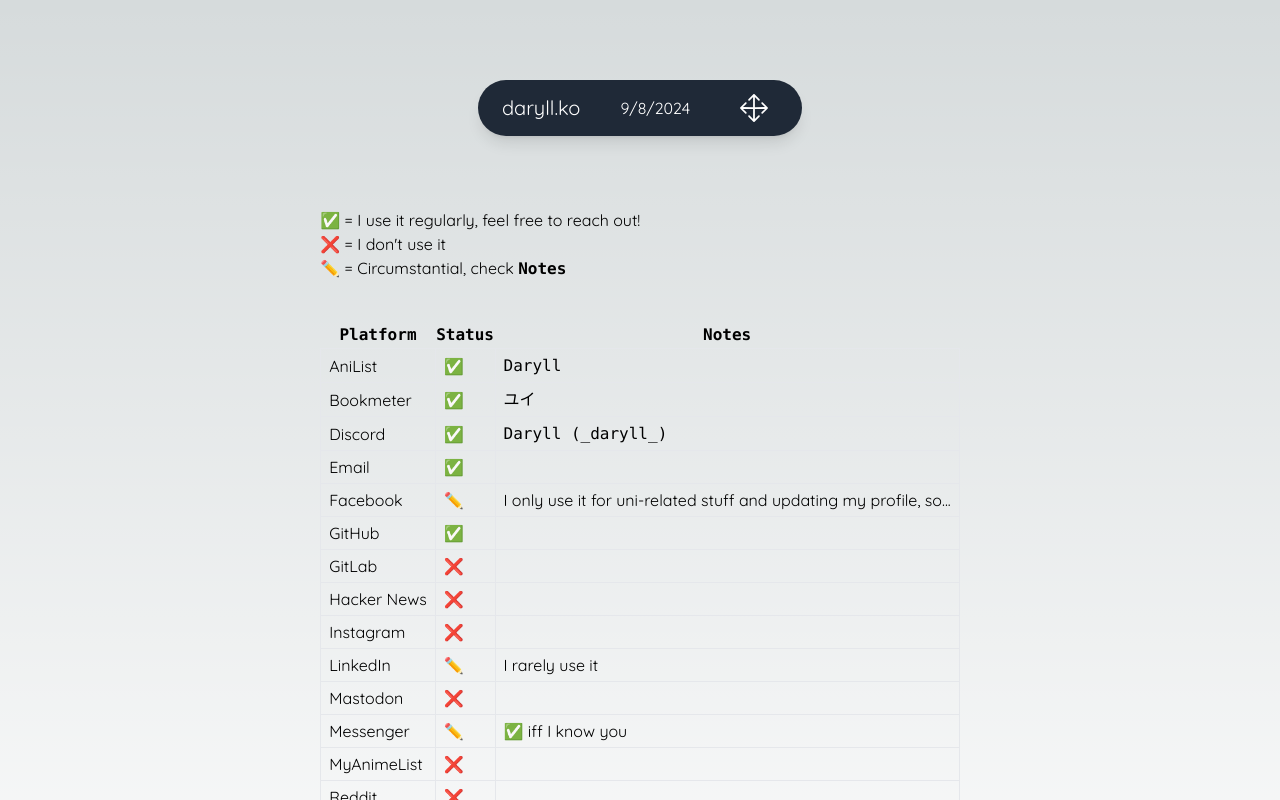
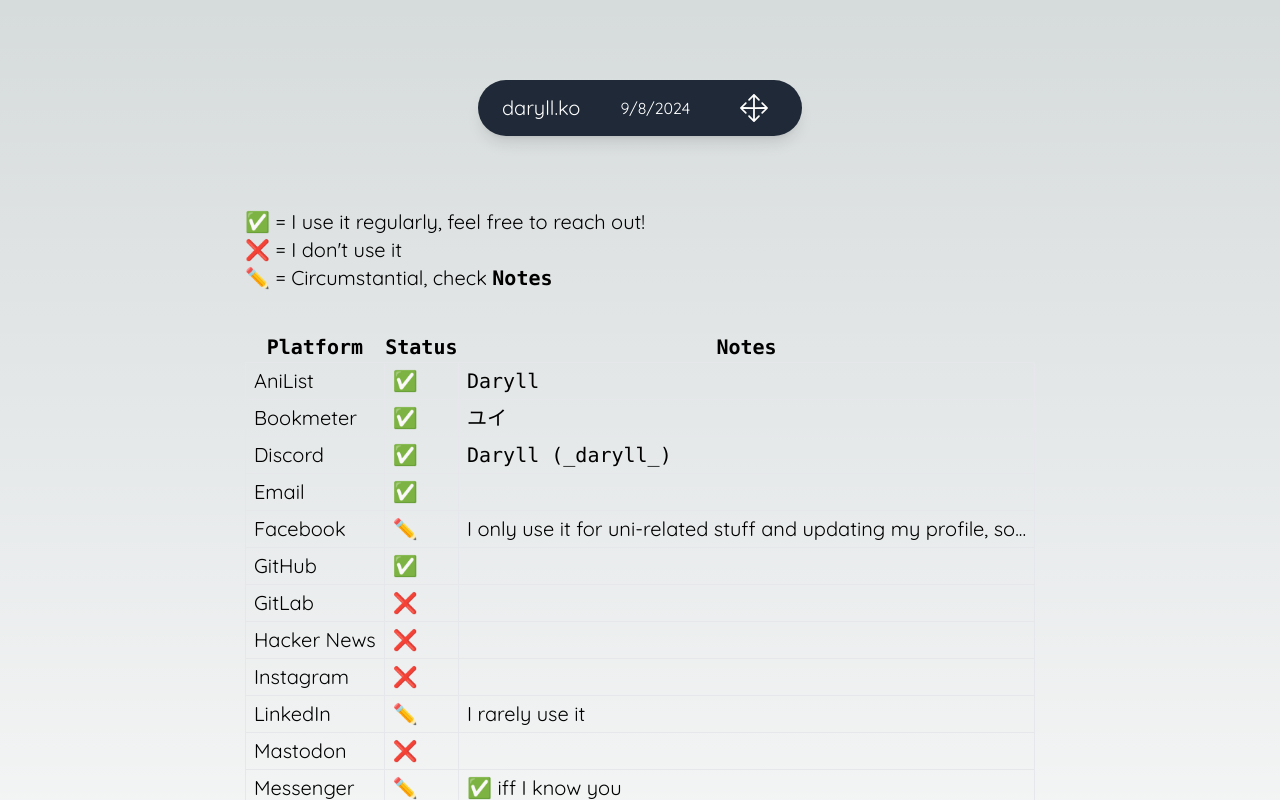
Before and after one commit to daryll-ko/daryll, a Next.js app: page /chat in a window 1280 px wide. Shown: the top 800 px of the page. Built offline with nearby package versions, Linux system fonts and the light colour scheme.

Commit message:
update: tweak `Chat` font size

```diff
--- a/app/chat/layout.tsx
+++ b/app/chat/layout.tsx
@@ -10,7 +10,7 @@
   children: React.ReactNode;
 }>) {
   return (
-    <div className="flex flex-row items-center justify-center gap-10">
+    <div className="flex flex-row items-center justify-center gap-10 text-lg md:text-xl">
       {children}
     </div>
   );
--- a/app/chat/page.mdx
+++ b/app/chat/page.mdx
@@ -1,6 +1,7 @@
 <div className="flex flex-col gap-10">
 
 <div>
+
 ✅ = I use it regularly, feel free to reach out!
 
 ❌ = I don't use it
```
